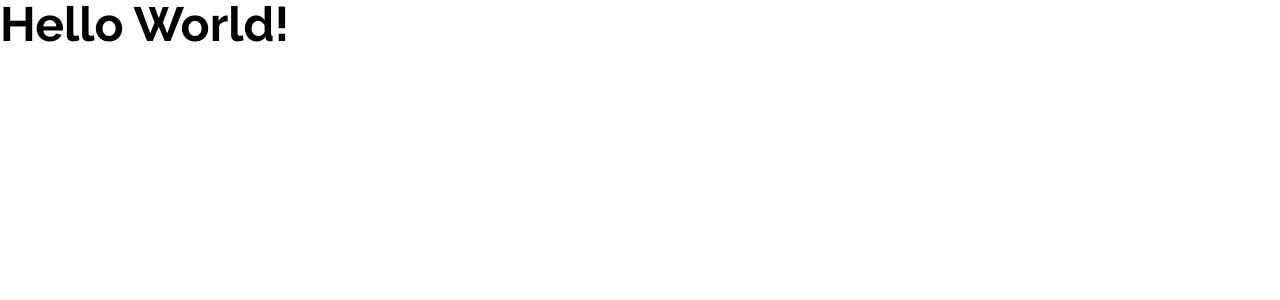
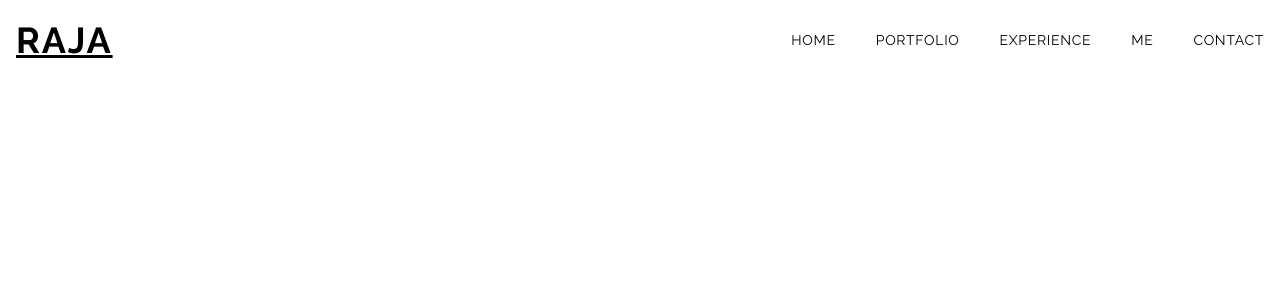
Before and after one commit to RajaKalavala/portfolio-website, a Next.js app: page / in a window 1280 px wide. Shown: the top 300 px of the page. Built offline with nearby package versions, Linux system fonts and the light colour scheme.

Commit message:
Add Navbar view

```diff
--- /dev/null
+++ b/components/Navbar.jsx
@@ -0,0 +1,52 @@
+import React from "react";
+import Link from "next/link";
+
+const Navbar = () => {
+  const links = [
+    {
+      id: 1,
+      link: "home",
+    },
+    {
+      id: 2,
+      link: "portfolio",
+    },
+    {
+      id: 3,
+      link: "experience",
+    },
+    {
+      id: 4,
+      link: "me",
+    },
+    {
+      id: 5,
+      link: "contact",
+    },
+  ];
+  return (
+    <div className="w-full h-20 z-10 fixed bg-white text-black duration-300 ease-in">
+      <div className="flex justify-between items-center w-full h-full max-w-screen-xl mx-auto p-4">
+        <Link href="/#home">
+          <h1 className="text-3xl lg:text-4xl font-bold uppercase underline underline-offset-2 tracking-wider cursor-pointer">
+            Raja
+          </h1>
+        </Link>
+
+        <div>
+          <ul className="hidden md:flex">
+            {links.map(({ id, link }) => (
+              <Link key={id} href={`/#${link}`}>
+                <li className="ml-10 text-sm uppercase cursor-pointer duration-200 ease-out hover:scale-105 tracking-wider">
+                  {link}
+                </li>
+              </Link>
+            ))}
+          </ul>
+        </div>
+      </div>
+    </div>
+  );
+};
+
+export default Navbar;
--- a/pages/_app.js
+++ b/pages/_app.js
@@ -1,7 +1,13 @@
-import '../styles/globals.css'
+import Navbar from "../components/Navbar";
+import "../styles/globals.css";
 
 function MyApp({ Component, pageProps }) {
-  return <Component {...pageProps} />
+  return (
+    <>
+      <Navbar></Navbar>
+      <Component {...pageProps} />
+    </>
+  );
 }
 
-export default MyApp
+export default MyApp;
--- a/pages/index.js
+++ b/pages/index.js
@@ -3,9 +3,5 @@ import Image from "next/image";
 import styles from "../styles/Home.module.css";
 
 export default function Home() {
-  return (
-    <div>
-      <h1 className="font-bold text-5xl">Hello World!</h1>{" "}
-    </div>
-  );
+  return <div></div>;
 }
```
